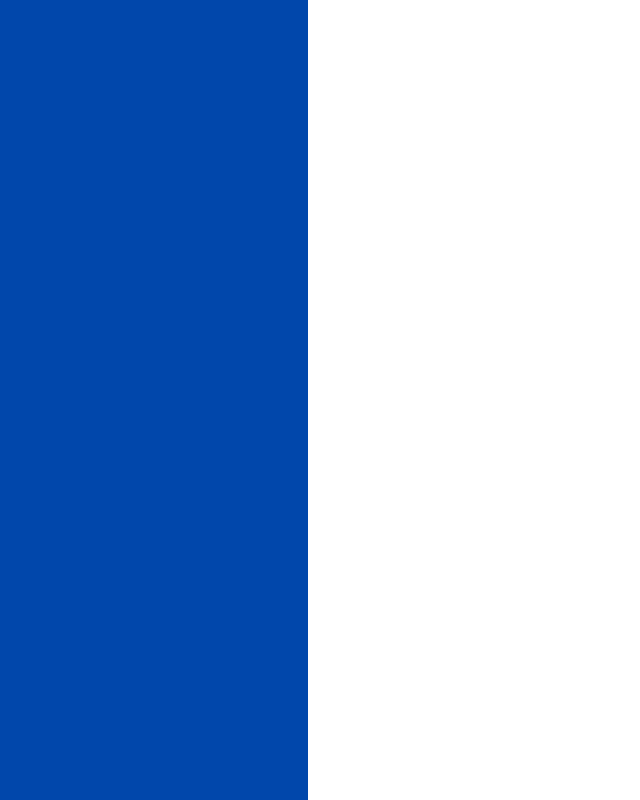
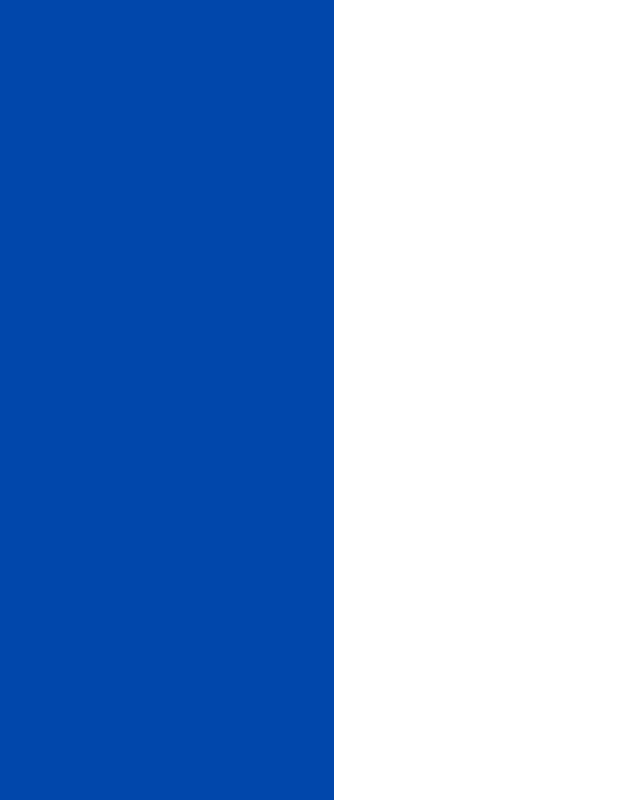
Before and after one commit to maatbm/modulo2_desafio, a React (Vite) app: page / in a window 1280 px wide. Shown: the whole page, without its empty margins (498-1138 px from the left). Built offline with nearby package versions, Linux system fonts and the light colour scheme.

Commit message:
V1.1 - estrutura de estilização otimizada

```diff
--- /dev/null
+++ b/src/pages/Home.tsx
@@ -0,0 +1,12 @@
+import { Main, Div } from "../styles/Global";
+
+export function Home() {
+  return (
+    <>
+      <Main>
+        <Div width="65%" backgroundColor="--blue"></Div>
+        <Div width="35%"></Div>
+      </Main>
+    </>
+  );
+}
--- a/src/pages/Home/Home.tsx
+++ /dev/null
@@ -1,12 +0,0 @@
-import { MainContainer } from "./style";
-
-export function Home() {
-  return (
-    <>
-      <MainContainer>
-        <div className="LogoContainer"></div>
-        <div className="InputContainer"></div>
-      </MainContainer>
-    </>
-  );
-}
--- a/src/pages/Home/style.ts
+++ /dev/null
@@ -1,21 +0,0 @@
-import styled from "styled-components";
-
-export const MainContainer = styled.div`
-  width: 100%;
-  height: 100vh;
-  display: flex;
-  align-items: center;
-  justify-content: center;
-
-  .LogoContainer {
-    width: 63%;
-    height: 100%;
-    background-color: var(--blue);
-  }
-
-  .InputContainer {
-    width: 37%;
-    height: 100%;
-    background-color: var(--white);
-  }
-`;
--- a/src/pages/index.ts
+++ b/src/pages/index.ts
@@ -1 +1 @@
-export { Home } from './Home/Home';
+export { Home } from './Home';
--- /dev/null
+++ b/src/styles/Global.ts
@@ -0,0 +1,25 @@
+import styled from "styled-components";
+
+interface DivProps {
+  width?: string;
+  height?: string;
+  backgroundColor?: string;
+}
+
+export const Main = styled.div`
+  width: 100%;
+  height: 100vh;
+  display: flex;
+  align-items: center;
+  justify-content: center;
+`;
+
+export const Div = styled.div<DivProps>`
+  display: flex;
+  flex-direction: column;
+  justify-content: center;
+  align-items: center;
+  width: ${(props) => props.width || "100%"};
+  height: ${(props) => props.height || "100%"};
+  background-color: var(${(props) => props.backgroundColor})};
+`;
```
